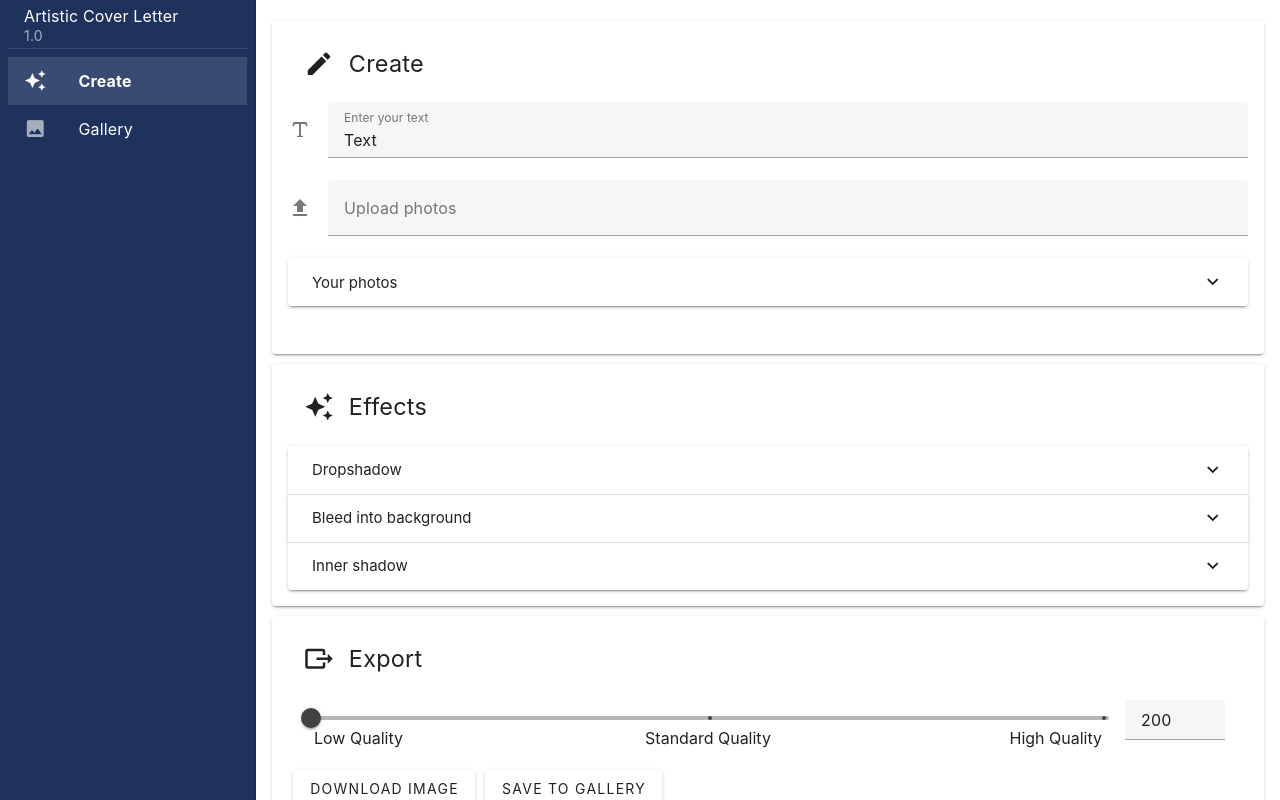
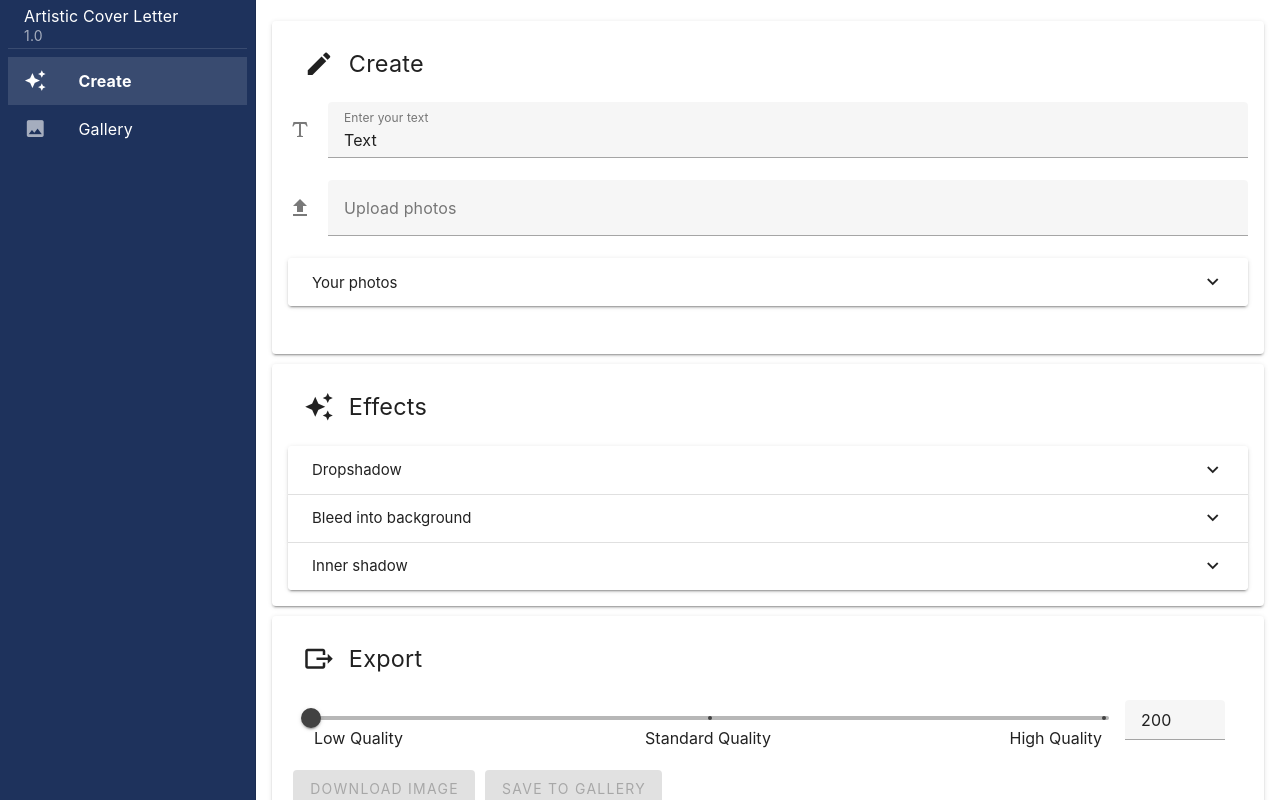
Before and after one commit to uol-mediaprocessing-2024-2025/artistic-cover-letter, a Vue app in the folder frontend/: page / in a window 1280 px wide. Built offline with nearby package versions, Linux system fonts and the light colour scheme.

Commit message:
fixed saving non-images to the gallery

```diff
--- a/frontend/src/components/MainComponent.vue
+++ b/frontend/src/components/MainComponent.vue
@@ -233,12 +233,10 @@ const changeInnerShadow = async () => {
 }
 
 const downloadImage = async () => {
-  if (fullImage.value){
-    const link = document.createElement('a');
-    link.href = fullImage.value;
-    link.download = 'fullImage.png';
-    link.click();
-  }
+  const link = document.createElement('a');
+  link.href = fullImage.value;
+  link.download = 'fullImage.png';
+  link.click();
 }
 
 const saveToGallery = async () => {
@@ -412,8 +410,8 @@ const deleteAllPhotos = async () => {
           ></v-text-field>
         </template>
       </v-slider>
-      <v-btn @click="downloadImage">Download Image</v-btn>
-      <v-btn @click="saveToGallery">Save to Gallery</v-btn>
+      <v-btn @click="downloadImage" :disabled="!fullImage">Download Image</v-btn>
+      <v-btn @click="saveToGallery" :disabled="!fullImage">Save to Gallery</v-btn>
     </v-card>
   </v-container>
 </template>
```
